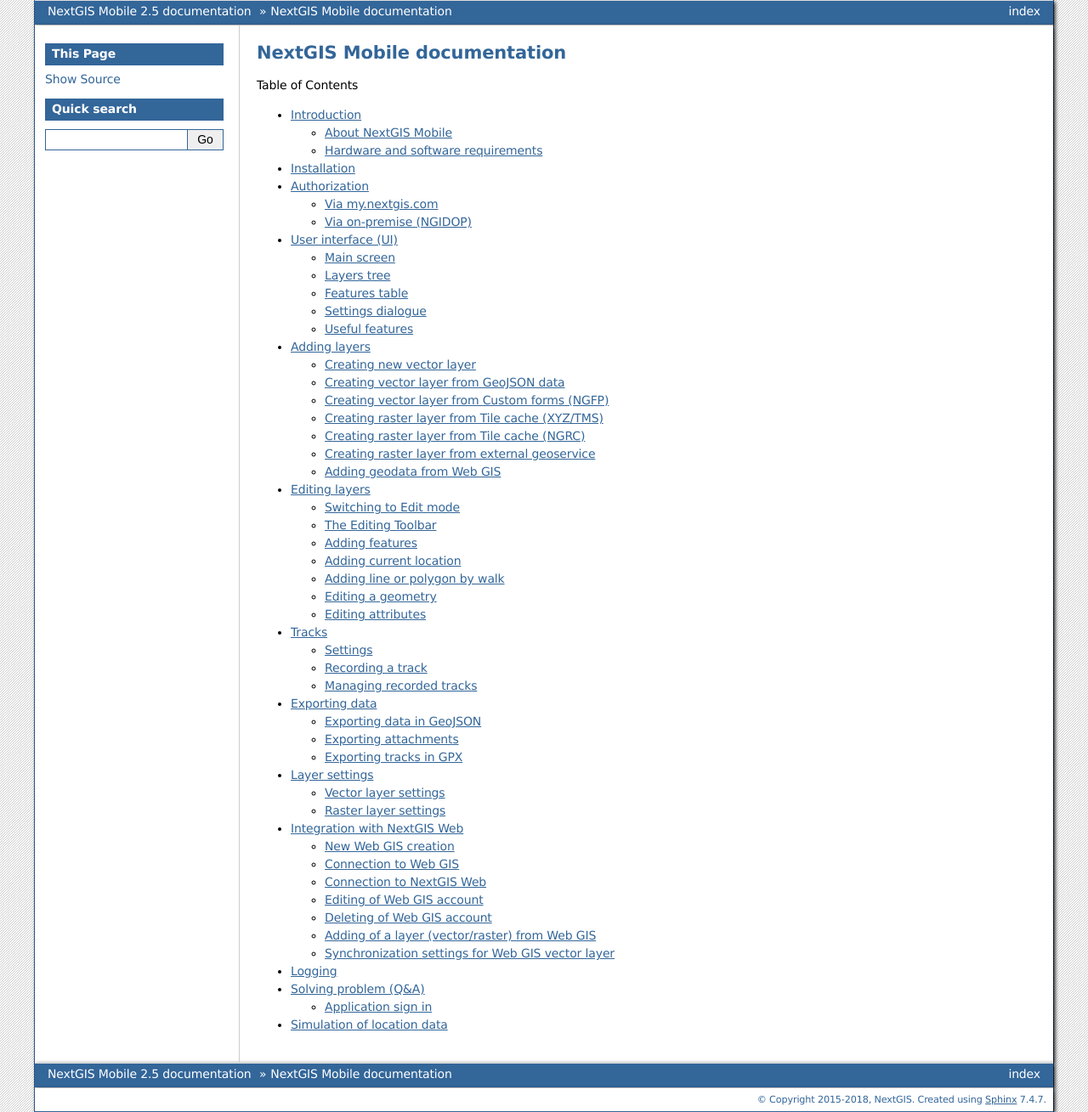
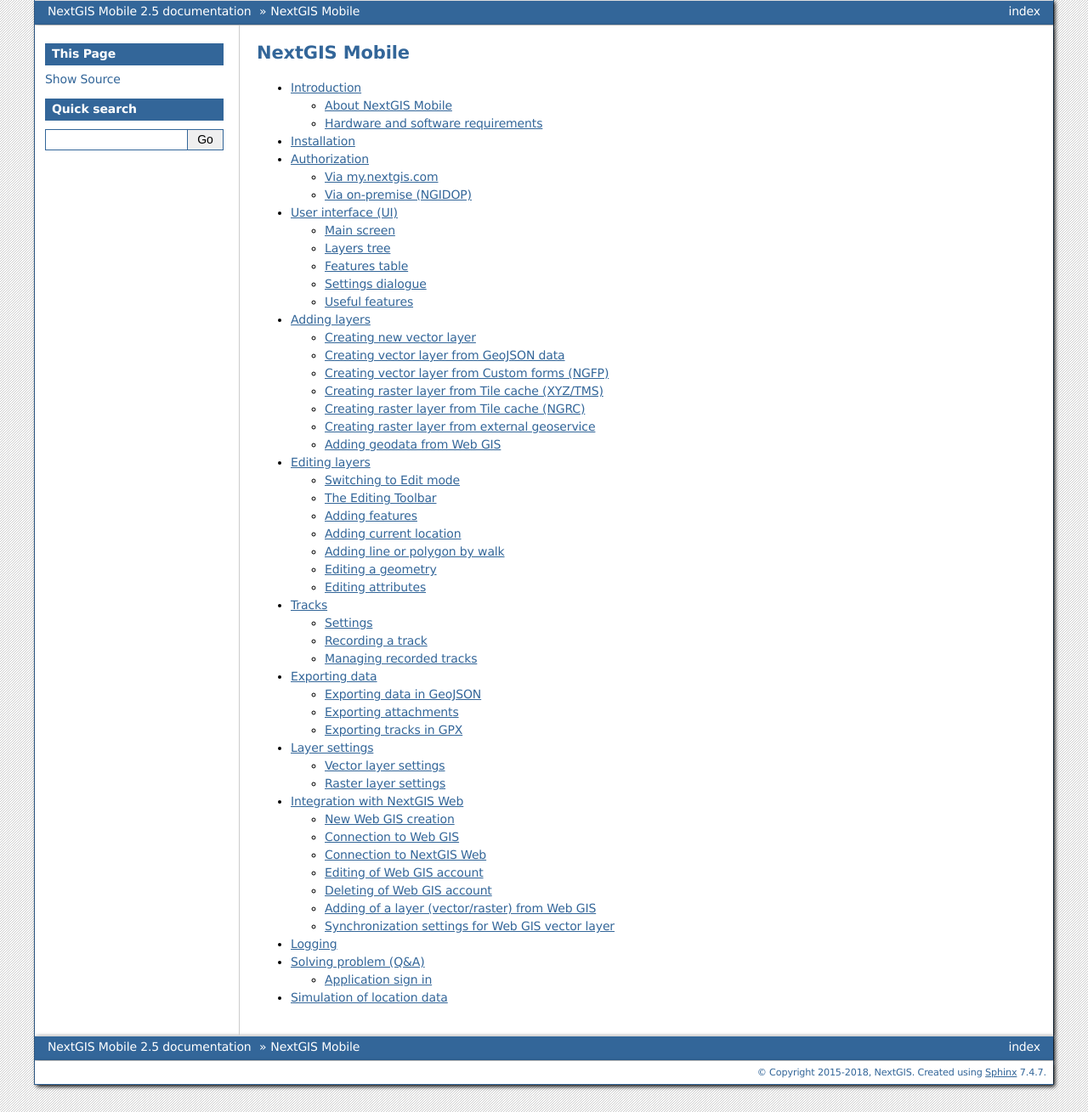
Before and after one commit to nextgis/docs_ngmobile, a Sphinx documentation site: the page built from source/toc.rst, in a window 1280 px wide. Shown: the whole page at 85% size. Built offline with Sphinx 7.4.7, drawn with Linux system fonts in a browser that asks for light colours; formulas are drawn with MathJax 3.

Commit message:
Update toc.rst

```diff
--- a/source/toc.rst
+++ b/source/toc.rst
@@ -2,10 +2,8 @@
 
 .. NextGIS Mobile TOC
 
-NextGIS Mobile documentation
+NextGIS Mobile
 ==============================
-
-Table of Contents
 
 .. toctree::
    :maxdepth: 2
```
